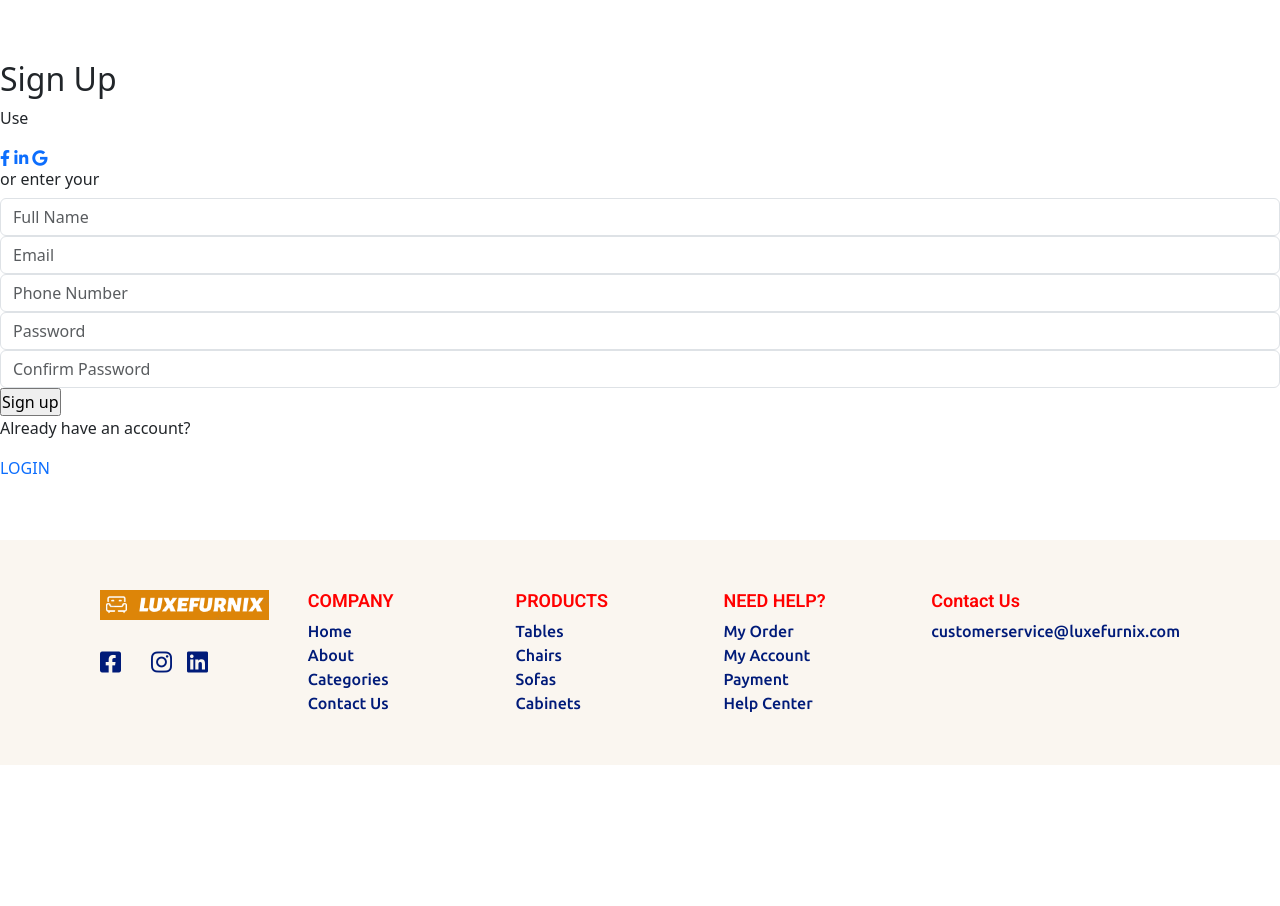
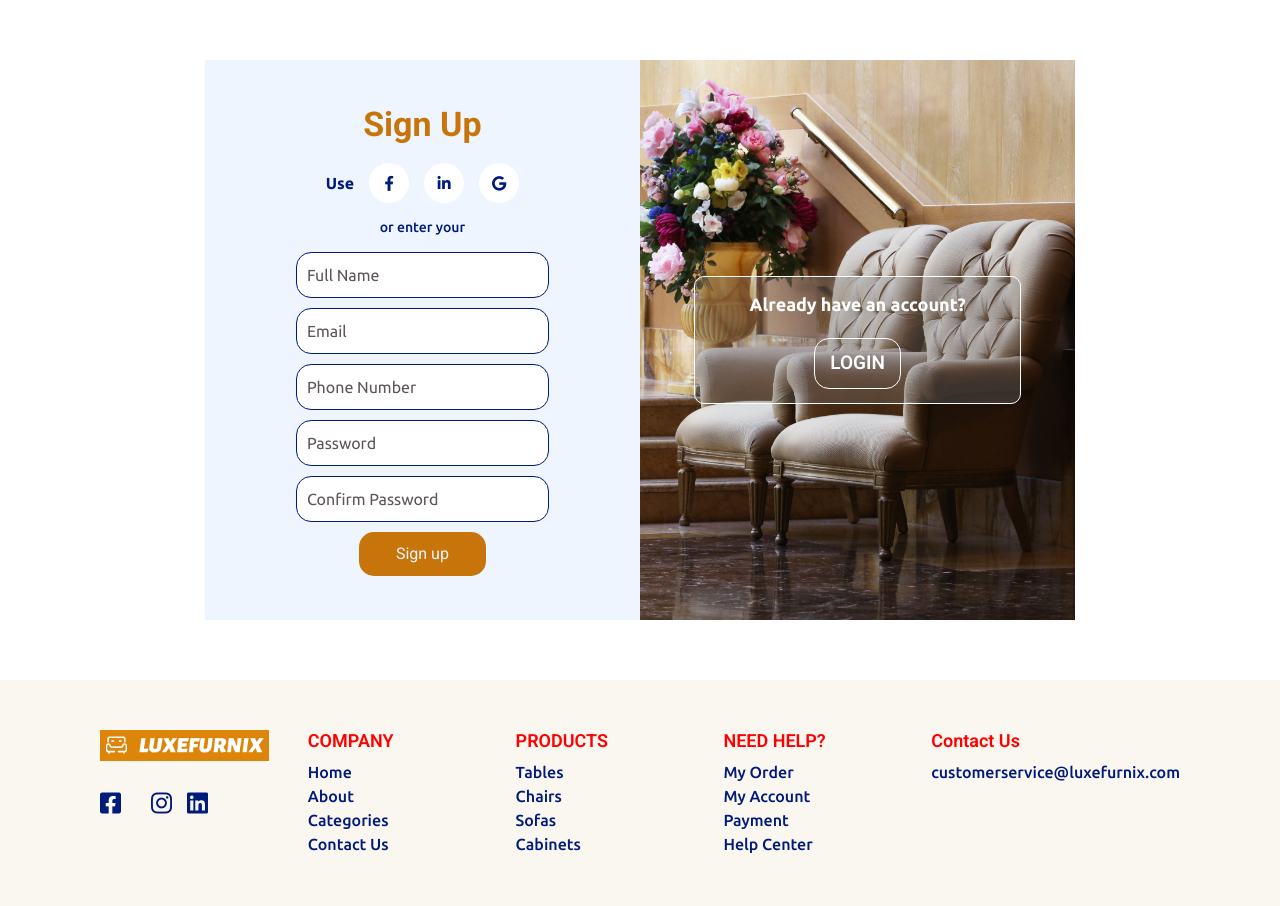
Before and after one commit to EucTech/luxefurnix, a Flask app: page /register in a window 1280 px wide. Shown: the part 77-983 px from the top of the page. Before the commit the page ends 842 px from the top, so only its background shows below. Run offline with Flask 3, Linux system fonts and the light colour scheme; some libraries are stand-ins or nearby versions.

Commit message:
signup css

```diff
--- a/my_project/static/styles/signup.css
+++ b/my_project/static/styles/signup.css
@@ -13,6 +13,10 @@ a {
     text-decoration: none;
 }
 
+p {
+  margin-bottom: 0;
+}
+
 ul {
     list-style-type: none;
     margin: 0;
@@ -26,7 +30,7 @@ ul {
     --lightdark:#5e5656;
 }
 
-.container {
+.form_container {
   width: 100%;
   height: 100%;
   display: flex;
@@ -34,84 +38,85 @@ ul {
   justify-content: center;
 }
 
-.container .main {
+.form_container .main {
   display: flex;
   justify-items: center;
   align-content: center;
-  width: 60%;
+  width: 68%;
   height: 100%;
 }
 
-.container .form-page {
+.form_container .form-page {
   width: 100%;
-  height: 30em;
+  height: 35em;
   display: flex;
   flex-direction: column;
   align-items: center;
   justify-content: center;
   gap: 10px;
   background-color: var(--lightgrey);
+  padding: 40px 0;
 }
 
-.container .form-page h2 {
+.form_container .form-page h2 {
   color: var(--goldcolor);
   font-family: 'Roboto', sans-serif;
-  font-size: 30px;
+  font-size: 34px;
   font-weight: 700;
 }
 
-.container .form-page .icons {
+.form_container .form-page .icons {
   width: 100%;
   max-height: 100%;
   display: flex;
   align-items: center;
   justify-content: center;
-  gap: 10px;
+  gap: 15px;
   /* border: 1px red solid; */
 }
 
-.container .form-page .icons p {
-  font-size: 14px;
+.form_container .form-page .icons p {
+  font-size: 16px;
   color: var(--navlinkcolor);
   font-family: 'Ubuntu', sans-serif;
   font-weight: 600;
 }
 
-.container .form-page .icons i {
+.form_container .form-page .icons i {
   color:var(--navlinkcolor);
   font-size: 15px;
 }
 
-.container .form-page .icons span:hover i {
+.form_container .form-page .icons span:hover i {
   color:var(--goldcolor);
   font-size: 15px;
 }
 
-.container .form-page .icons span {
+.form_container .form-page .icons span {
   background-color: white;
   display: flex;
   align-items: center;
   justify-content: center;
   padding: 10px;
-  width: 10%;
-  height: 100%;
+  width: 2.5em;
+  height: 2.5em;
   border-radius: 50px;
   cursor: pointer;
 }
 
-.container .form-page .icons span:hover {
+.form_container .form-page .icons span:hover {
   background-color: var(--navcolor);
   color: white;
 }
 
-.container .form-page h6 {
+.form_container .form-page h6 {
   color: var(--navlinkcolor);
   font-family: 'Ubuntu', sans-serif;
   font-size: 14px;
   margin: 6px;
 }
 
-.container .form-page form {
+.form_container .form-page form {
   display: flex;
   max-width: 100%;
   max-height: 100%;
@@ -121,19 +126,19 @@ ul {
   gap: 10px;
 }
 
-.container .form-page form input {
+.form_container .form-page form input {
   border: 1px var(--navlinkcolor) solid;
   padding: 10px;
   border-radius: 15px;
   outline: none;
 }
 
-.container .form-page form input::placeholder {
+.form_container .form-page form input::placeholder {
   color: var(--lightdark);
   font-family: 'Ubuntu', sans-serif;
 }
 
-.container .form-page form .submit {
+.form_container .form-page form .submit {
   width: 50%;
   border: none;
   background-color: var(--goldcolor);
@@ -142,15 +147,15 @@ ul {
   font-family: 'Roboto', sans-serif;
 }
 
-.container .form-page form .submit:hover {
+.form_container .form-page form .submit:hover {
   opacity: 0.8;
 }
 
 
-.container .image-side {
+.form_container .image-side {
   position: relative;
   width: 100%;
-  height: 30em;
+  height: 35em;
   display: flex;
   justify-content: center;
   align-items: center;
@@ -160,7 +165,7 @@ ul {
   background-size: cover;
 }
 
-.container .image-side div {
+.form_container .image-side div {
   position: absolute;
   display: flex;
   flex-direction: column;
@@ -175,29 +180,29 @@ ul {
   background-color: rgba(131, 126, 126, 0.301);
 }
 
-.container .image-side div p {
+.form_container .image-side div p {
   font-size: 20px;
   color: white;
   font-family: 'Ubuntu', sans-serif;
   font-weight: 600;
 }
 
-.container .image-side div span {
+.form_container .image-side div span {
   color: white;
   border: 1px white solid;
   border-radius: 15px;
   padding: 10px 15px;
 }
 
-.container .image-side div span:hover {
+.form_container .image-side div span:hover {
   background-color:var(--navcolor);
 }
 
-.container .image-side div span:hover a {
+.form_container .image-side div span:hover a {
   color: var(--navlinkcolor);
 }
 
-.container .image-side div span a {
+.form_container .image-side div span a {
   color: white;
   font-family: 'Roboto', sans-serif;
   font-size: 19px;
@@ -211,62 +216,66 @@ ul {
 /* Screen sizes for sign up */
 
 @media only screen and (max-width: 1350px) {
-  .container .image-side div {
-    width: 70%;
+  .form_container .image-side div {
+    width: 75%;
   }
 
-  .container .image-side div p {
+  .form_container .image-side div p {
     font-size: 18px;
   }
 }
 
 @media only screen and (max-width: 1150px) {
-  .container .image-side div p {
+  .form_container .image-side div p {
     font-size: 17px;
   }
 }
 
 @media only screen and (max-width: 1066px) {
-  .container .main {
+  .form_container .main {
     width: 70%;
   }
 }
 
 @media only screen and (max-width: 920px) {
-  .container .main {
+  .form_container .main {
     width: 80%;
   }
 }
 
 @media only screen and (max-width: 870px) {
-  .container .main {
+  .form_container .main {
     width: 85%;
   }
 
-  .container .image-side div p {
+  .form_container .image-side div p {
     font-size: 16px;
   }
 }
 
 @media only screen and (max-width: 780px) {
-  .container .main {
+  .form_container .main {
     margin-top: 60px;
   }
 }
 
 @media only screen and (max-width: 768px) {
-  .container .main {
+  .form_container .main {
     width: 90%;
   }
 }
 
 @media only screen and (max-width: 680px) {
-  .container .main {
+  .form_container .main {
     width: 60%;
     flex-direction: column;
   }
 
-  .container .image-side {
+  .form_container .form-page {
+    height: 40em;
+  }
+
+  .form_container .image-side {
     display: none;
   }
 
@@ -276,26 +285,30 @@ ul {
     font-family: 'Ubuntu', sans-serif;
   }
 
-  .container .form-page form a {
+  .form_container .form-page form a {
     color: var(--goldcolor);
     font-family: 'Ubuntu', sans-serif;
+  }
+
+  nav {
+    margin-bottom: 0;
   }
 }
 
 @media only screen and (max-width: 600px) {
-  .container .main {
+  .form_container .main {
     width: 70%;
   }
 }
 
 @media only screen and (max-width: 520px) {
-  .container .main {
+  .form_container .main {
     width: 80%;
   }
 }
 
 @media only screen and (max-width: 420px) {
-  .container .main {
+  .form_container .main {
     width: 90%;
   }
 }
```
Also changed, not shown: my_project/templates/products.html (deleted, +0 -11 lines).
